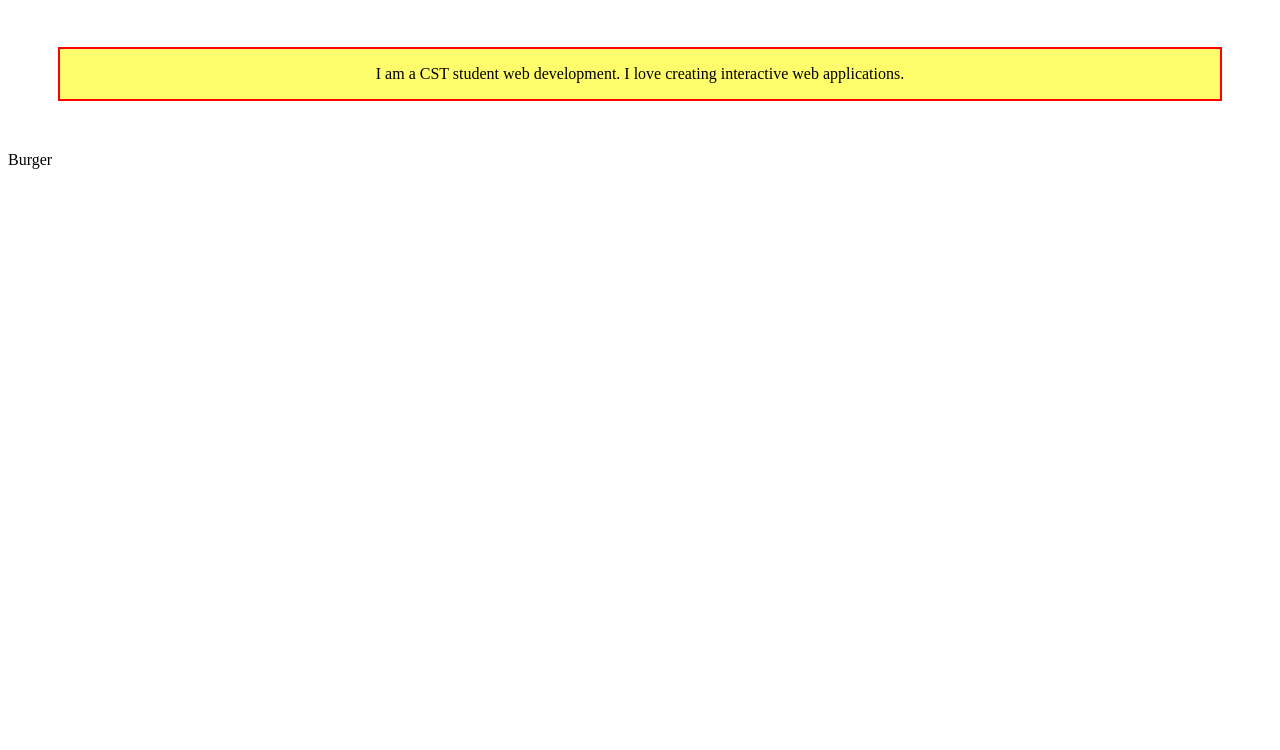
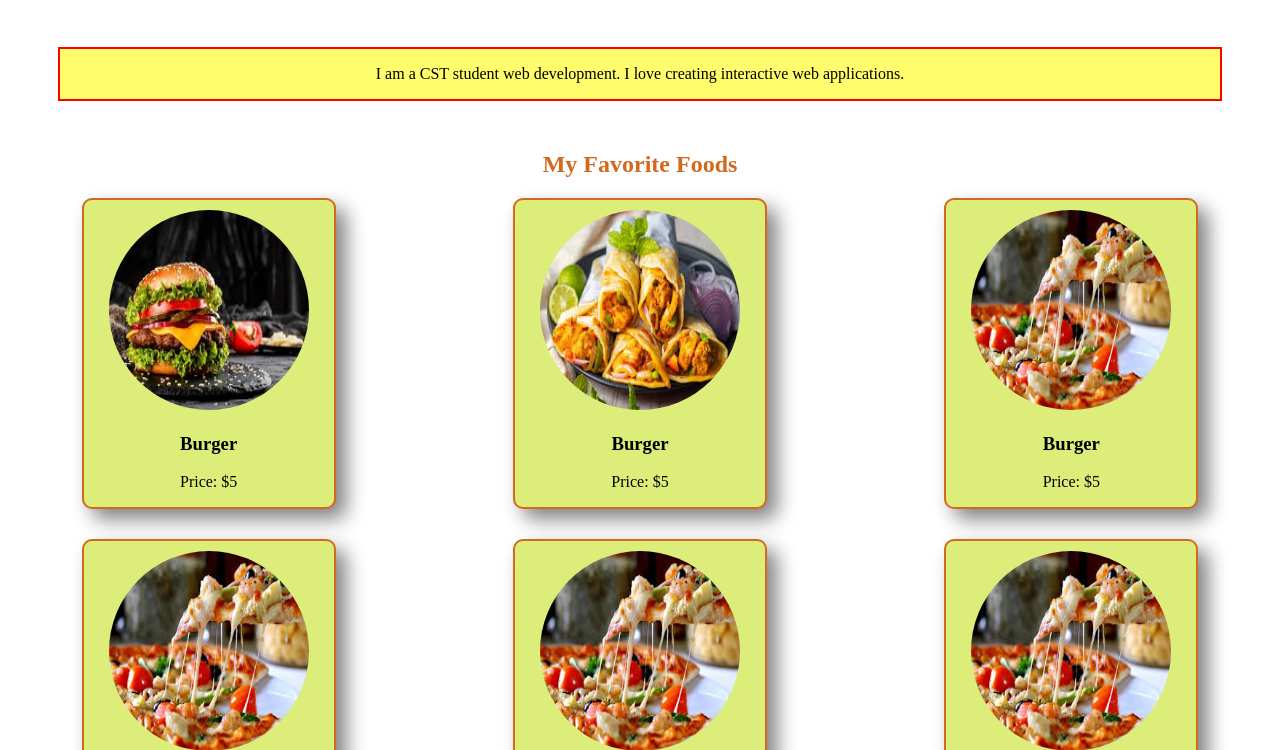
Before and after one commit to mdsharia4613/Task-Form, a plain HTML site: page index.html in a window 1280 px wide. Shown: the part 50-800 px from the top of the page. Drawn offline with Linux system fonts and the light colour scheme.

Commit message:
food section

```diff
--- a/index.css
+++ b/index.css
@@ -14,3 +14,41 @@
 }
 
 /* task-2 */
+
+.food{
+    text-align: center;
+    color: chocolate;
+}
+
+.food-item{
+    text-align: center;
+    border: 2px solid chocolate;
+    width: 250px;
+    border-radius: 10px;
+    box-shadow: 10px 10px 20px grey;
+    background: lab(90.83% -17.82 53.08);
+
+}
+
+.food-item:hover{
+    box-shadow: 10px 10px 20px chocolate;
+    transform: scale(1.1);
+    transition: 0.5s;
+}
+.food-item img{
+    width: 200px;
+    height: 200px;
+    border-radius: 50%;
+    margin-top: 10px;
+}
+
+.food-container{
+    display: grid;
+    grid-template-columns: repeat(3, 1fr);
+    justify-items: center;
+    align-items: center;
+    gap: 30px;
+    margin-bottom: 50px;
+}
+
+/* task-3 */
--- a/index.html
+++ b/index.html
@@ -18,12 +18,41 @@
     <!-- task-2 -->
      <section>
         <div>
-            <div>
-                <p>Burger</p>
+            <h2 class="food">My Favorite Foods</h2>
+        </div>
+        <div class="food-container">
+            <div class="food-item">
+                <img src="./img/burger.jpeg" alt="">
+                <h3>Burger</h3>
+                <p>Price: $5</p>
             </div>
-            <div></div>
-            <div></div>
+            <div class="food-item">
+                <img src="./img/download.jpeg" alt="">
+                <h3>Burger</h3>
+                <p>Price: $5</p>
+            </div>
+            <div class="food-item">
+                <img src="./img/pizza.jpeg" alt="">
+                <h3>Burger</h3>
+                <p>Price: $5</p>
+            </div>
+            <div class="food-item">
+                <img src="./img/pizza.jpeg" alt="">
+                <h3>Burger</h3>
+                <p>Price: $5</p>
+            </div>
+            <div class="food-item">
+                <img src="./img/pizza.jpeg" alt="">
+                <h3>Burger</h3>
+                <p>Price: $5</p>
+            </div>
+            <div class="food-item">
+                <img src="./img/pizza.jpeg" alt="">
+                <h3>Burger</h3>
+                <p>Price: $5</p>
+            </div>
         </div>
+
      </section>
     </body>
 </html>
```
